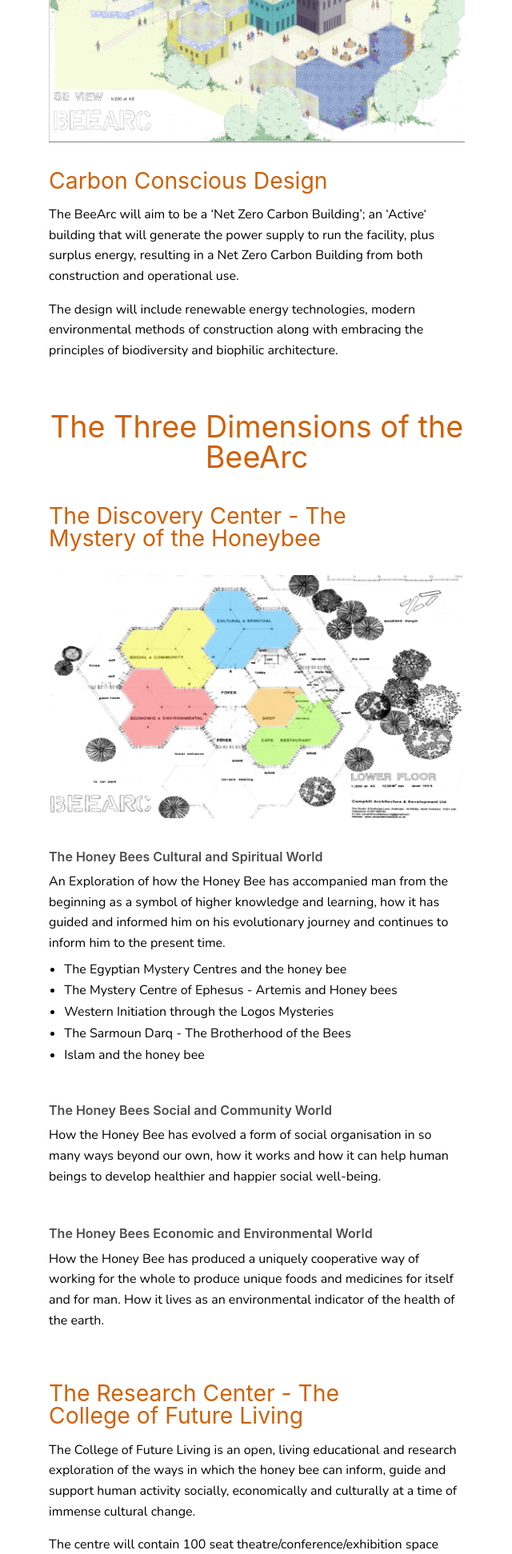
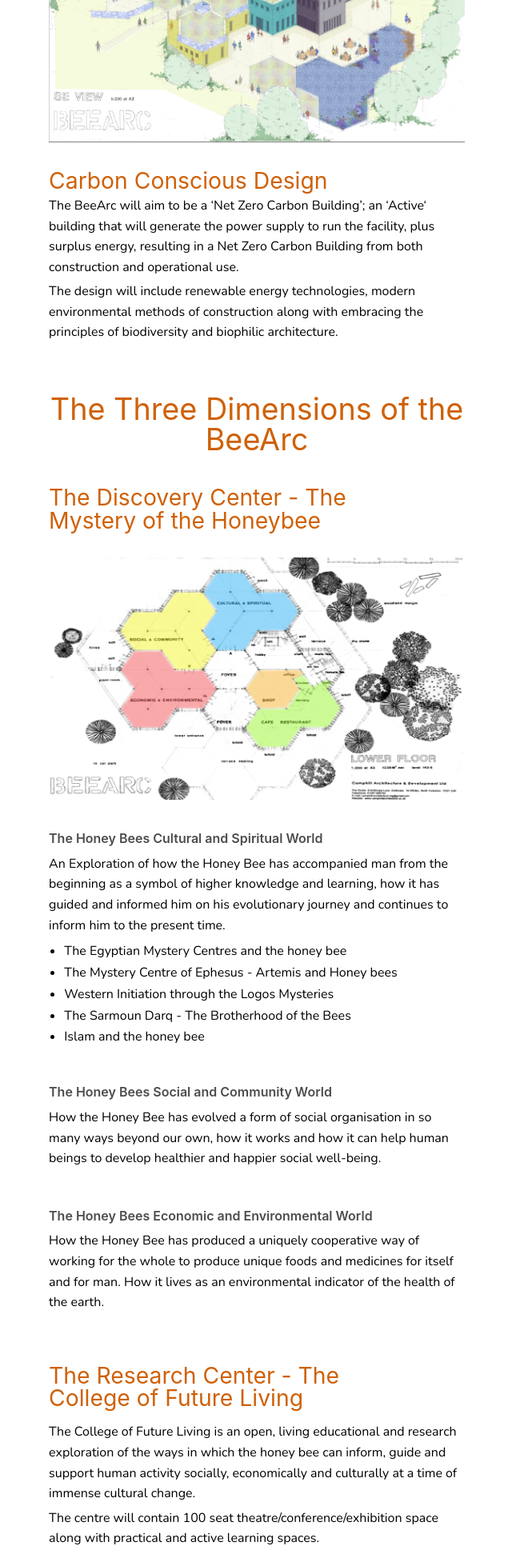
Before and after one commit to natureslaboratory/beearc, a PHP site: page / in a window 1280 px wide. Shown: the part 2260-4203 px from the top of the page at 80% size, without its empty margins (319-959 px from the left). Run offline with PHP 8.4, Linux system fonts and the light colour scheme; data that the repository does not hold is empty; some libraries are stand-ins or nearby versions.

Commit message:
more spacing changes

```diff
--- a/assets/css/stylesheet.css
+++ b/assets/css/stylesheet.css
@@ -147,8 +147,12 @@ a {
     margin-bottom: 0;
 }
 
+.c-beearc-section p {
+    margin-top: 0.3rem;
+}
+
 @media screen and (max-width: 768px) {
-    .c-h3 {
+    a .c-h3 {
         padding-top: 45px;
         margin-top: -45px;
     }
--- a/index.php
+++ b/index.php
@@ -68,7 +68,7 @@ BeeArcApi::include("./components/header.php", $headerVars);
                     </a>
                     <img src="/resources/beearc_discovery.png" alt="BeeArc Building" class="c-section__image">
                     <div class="c-beearc-section__sub-sections">
-                        <div class="c-beearc-section__sub-section">
+                        <div class="c-beearc-section__sub-section l-flow">
                             <h4 class="c-beearc-section__sub-title">The Honey Bees Cultural and Spiritual World</h4>
                             <p>
                                 An Exploration of how the Honey Bee has accompanied man from the beginning as a symbol of higher
@@ -83,14 +83,14 @@ BeeArcApi::include("./components/header.php", $headerVars);
                                 <li>Islam and the honey bee</li>
                             </ul>
                         </div>
-                        <div class="c-beearc-section__sub-section">
+                        <div class="c-beearc-section__sub-section l-flow">
                             <h4 class="c-beearc-section__sub-title">The Honey Bees Social and Community World</h4>
                             <p>
                                 How the Honey Bee has evolved a form of social organisation in so many ways beyond our own,
                                 how it works and how it can help human beings to develop healthier and happier social well-being.
                             </p>
                         </div>
-                        <div class="c-beearc-section__sub-section">
+                        <div class="c-beearc-section__sub-section l-flow">
                             <h4 class="c-beearc-section__sub-title">The Honey Bees Economic and Environmental World</h4>
                             <p>
                                 How the Honey Bee has produced a uniquely cooperative way of working for the whole to produce unique
@@ -112,7 +112,7 @@ BeeArcApi::include("./components/header.php", $headerVars);
                     </p>
                     <img src="/resources/beearc_college.png" alt="BeeArc Building" class="c-section__image">
                     <div class="c-beearc-section__sub-sections">
-                        <div class="c-beearc-section__sub-section">
+                        <div class="c-beearc-section__sub-section l-flow">
                             <h4 class="c-beearc-section__sub-title">Where do the Cultural and Spiritual Worlds of Man and Honey Bee meet?</h4>
                             <ul>
                                 <li>The Egyptian Mystery Centres – the Logos Mysteries and the honey bee</li>
@@ -123,7 +123,7 @@ BeeArcApi::include("./components/header.php", $headerVars);
                                 <li>Creation of Theatre , Exhibition and Performance Centre</li>
                             </ul>
                         </div>
-                        <div class="c-beearc-section__sub-section">
+                        <div class="c-beearc-section__sub-section l-flow">
                             <h4 class="c-beearc-section__sub-title">Where do the Social and Community Worlds of Man and the Honey Bee meet?</h4>
                             <ul>
                                 <li>How bees have evolved</li>
@@ -137,7 +137,7 @@ BeeArcApi::include("./components/header.php", $headerVars);
                                 <li>Exploration of new forms of community living</li>
                             </ul>
                         </div>
-                        <div class="c-beearc-section__sub-section">
+                        <div class="c-beearc-section__sub-section l-flow">
                             <h4 class="c-beearc-section__sub-title">Where do the Economic and Environmental Worlds of Man and the Honey Bee meet?</h4>
                             <ul>
                                 <li>The role of the Honey Bee in Food Production</li>
@@ -153,7 +153,7 @@ BeeArcApi::include("./components/header.php", $headerVars);
                         <h3 class="c-h3 c-h3--theme c-beearc-section__title">The BeeArc Sustainable Community - The Honeybee Village</h3>
                     </a>
                     <div class="c-beearc-section__sub-sections">
-                        <div class="c-beearc-section__sub-section">
+                        <div class="c-beearc-section__sub-section l-flow">
                             <p>
                                 Developing a Model of Cooperative Work and Living in practice
                             </p>
```
